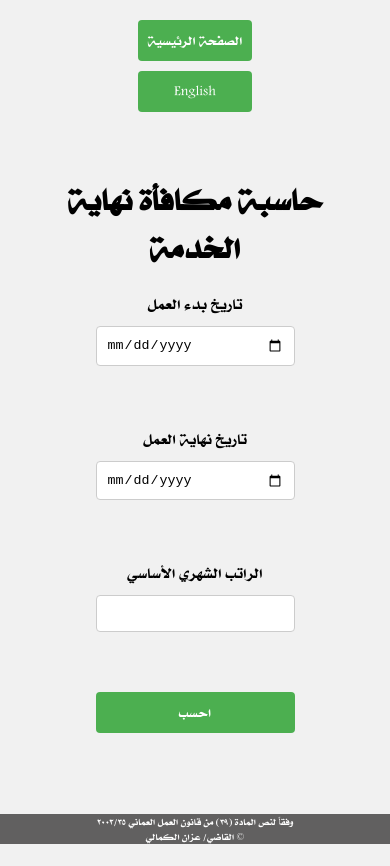
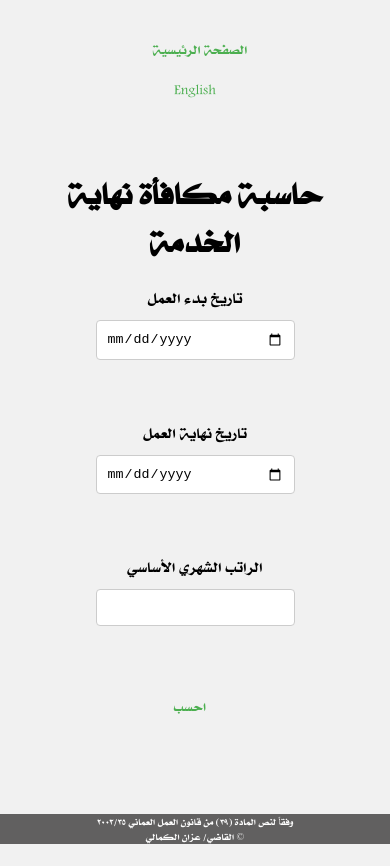
Before and after one commit to zezokam/Twolaborlaws, a plain HTML site: page old_law.html in a window 390 px wide. Drawn offline with Linux system fonts and the light colour scheme.

Commit message:
Update styleoo.css

```diff
--- a/styleoo.css
+++ b/styleoo.css
@@ -1,9 +1,19 @@
+/* Style.css */
+
+/* Font */
+@font-face {
+  font-family: "Khalid";
+  src: url("https://raw.githubusercontent.com/zezokam/Twolaborlaws/main/Fonts/Khalid.ttf") format("truetype");
+}
+
+/* Reset Styles */
 * {
   box-sizing: border-box;
   margin: 0;
   padding: 0;
 }
 
+/* Body Styles */
 body {
   font-family: "Khalid", serif;
   background-color: #f1f1f1;
@@ -15,6 +25,7 @@ body {
   margin-top: 20px;
 }
 
+/* Container Styles */
 .container {
   width: 80%;
   min-height: calc(100vh - 100px);
@@ -25,11 +36,13 @@ body {
   text-align: center;
 }
 
+/* Header Styles */
 h1 {
   text-align: center;
   margin-bottom: 20px;
 }
 
+/* Form Styles */
 form {
   display: flex;
   flex-direction: column;
@@ -50,29 +63,32 @@ input[type=number] {
   margin-bottom: 10px;
 }
 
+/* Button Container Styles */
 .button-container {
   display: flex;
-  justify-content: center;
+  justify-content: flex-start; /* Align buttons to the left */
   align-items: center;
   flex-wrap: wrap;
 }
 
-button[type=button] {
-  background-color: #4CAF50;
-  color: white;
+button {
+  background-color: transparent; /* Remove the green background */
+  color: #4CAF50; /* Change text color to green */
   font-family: "Khalid", serif;
   padding: 10px 10px;
   border: none;
   border-radius: 4px;
   cursor: pointer;
-  margin-bottom: 10px;
+  margin-right: 10px; /* Add margin between buttons */
   font-size: 14px !important;
 }
 
-button[type=button]:hover {
-  background-color: #45a049;
+button:hover {
+  background-color: transparent; /* Remove the green background on hover */
+  color: #45a049; /* Change text color on hover */
 }
 
+/* Result Styles */
 #result {
   margin-top: 20px;
   margin-bottom: 20px;
@@ -91,6 +107,7 @@ button[type=button]:hover {
   margin-bottom: 10px;
 }
 
+/* Footer Styles */
 @font-face {
   font-family: "Khalid";
   src: url("https://raw.githubusercontent.com/zezokam/Twolaborlaws/main/Fonts/Khalid.ttf") format("truetype");
@@ -113,46 +130,7 @@ footer p {
   padding: 0;
 }
 
-@media only screen and (max-width: 600px) {
-  form {
-    flex-direction: column;
-  }
-  input[type=date],
-  input[type=number],
-  button[type=button] {
-    width: 100%;
-  }
-
-  .button-container {
-    flex-direction: column;
-  }
-}
-
-/* Rest of your CSS rules remain the same... */
-
-.button-container {
-  display: flex;
-  justify-content: center;
-  align-items: center;
-  flex-wrap: wrap;
-}
-
-button {
-  background-color: #4CAF50;
-  color: white;
-  font-family: "Khalid", serif;
-  padding: 10px 10px;
-  border: none;
-  border-radius: 4px;
-  cursor: pointer;
-  margin-bottom: 10px;
-  font-size: 14px !important;
-}
-
-button:hover {
-  background-color: #45a049;
-}
-
+/* Media Query for Small Screens */
 @media only screen and (max-width: 600px) {
   form {
     flex-direction: column;
```
